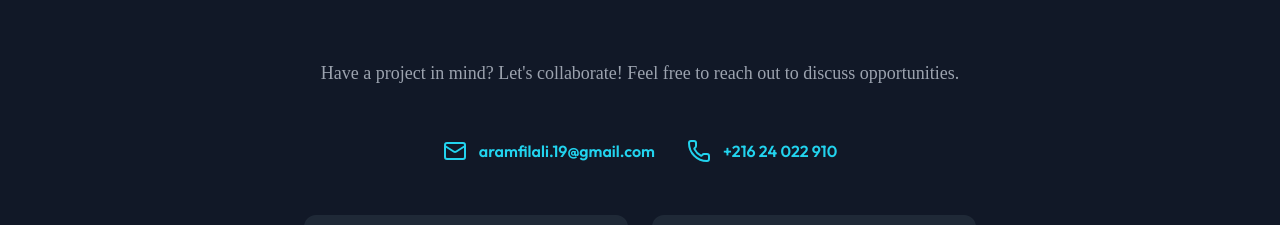
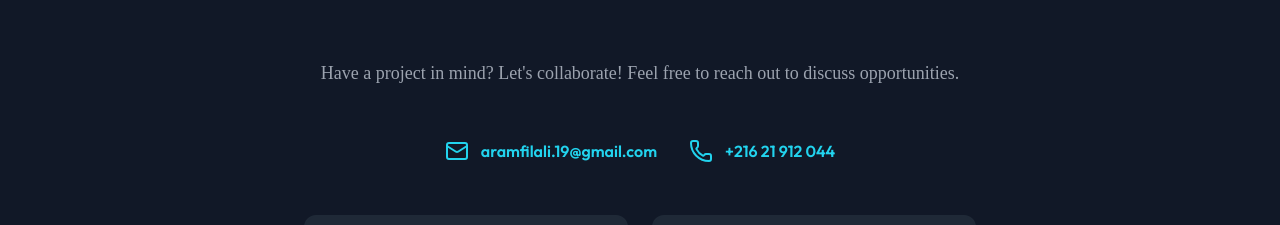
Before and after one commit to Aram-filali/Aram-sPortfolio, a Next.js app: page / in a window 1280 px wide. Shown: the part 4640-4865 px from the top of the page. Built offline with nearby package versions, Linux system fonts and the light colour scheme; a web font is replaced by a local one.

Commit message:
Update phone number

```diff
--- a/app/components/Contact.jsx
+++ b/app/components/Contact.jsx
@@ -88,8 +88,8 @@ const Contact = () => {
             className='flex items-center justify-center gap-3'
           >
             <Phone className='w-6 h-6 text-[#1a365d] dark:text-cyan-400' />
-            <a href="tel:+21624022910" className='text-[#1a365d] dark:text-cyan-400 font-semibold hover:underline'>
-              +216 24 022 910
+            <a href="tel:+21621912044" className='text-[#1a365d] dark:text-cyan-400 font-semibold hover:underline'>
+              +216 21 912 044
             </a>
           </motion.div>
         </div>
```
